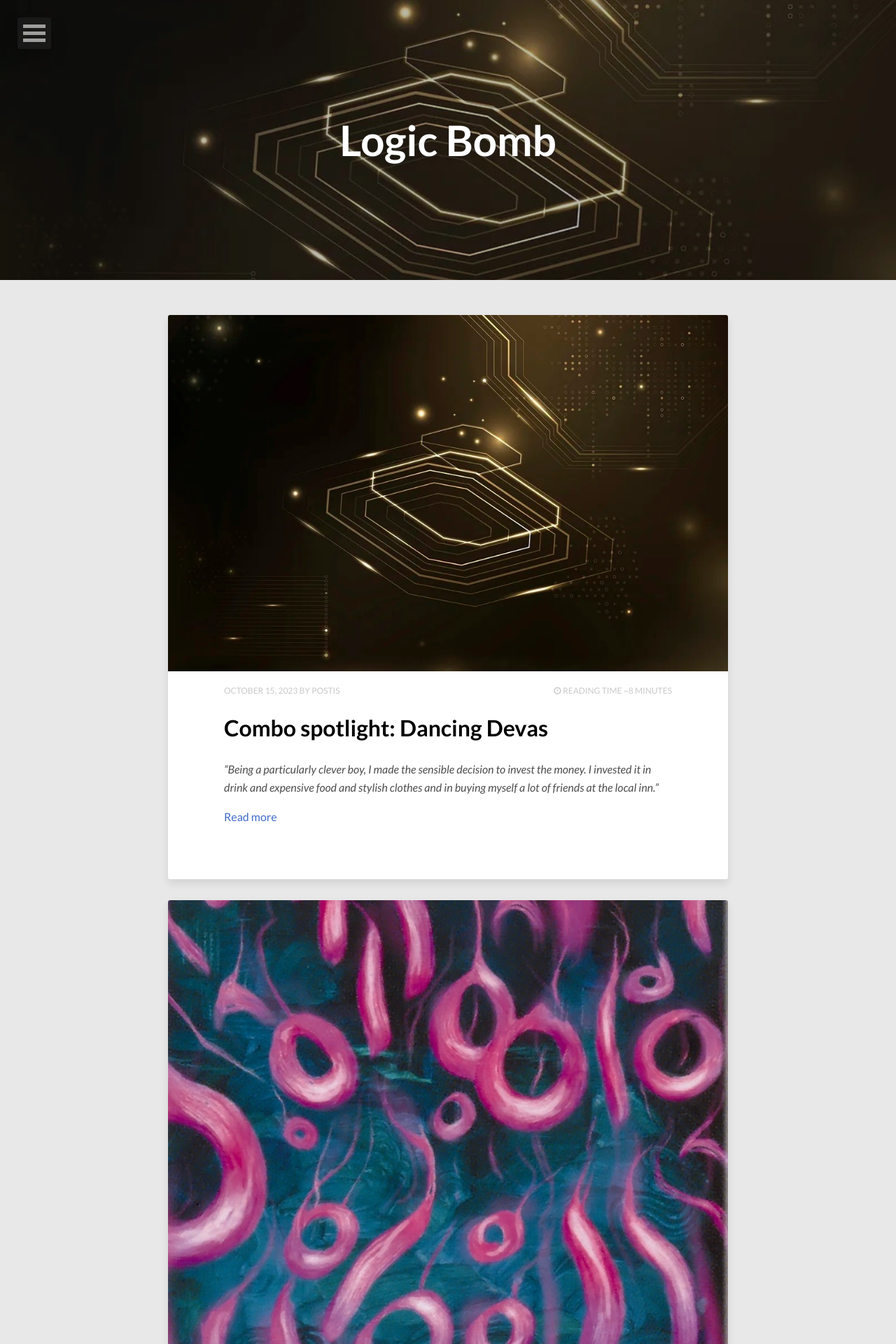
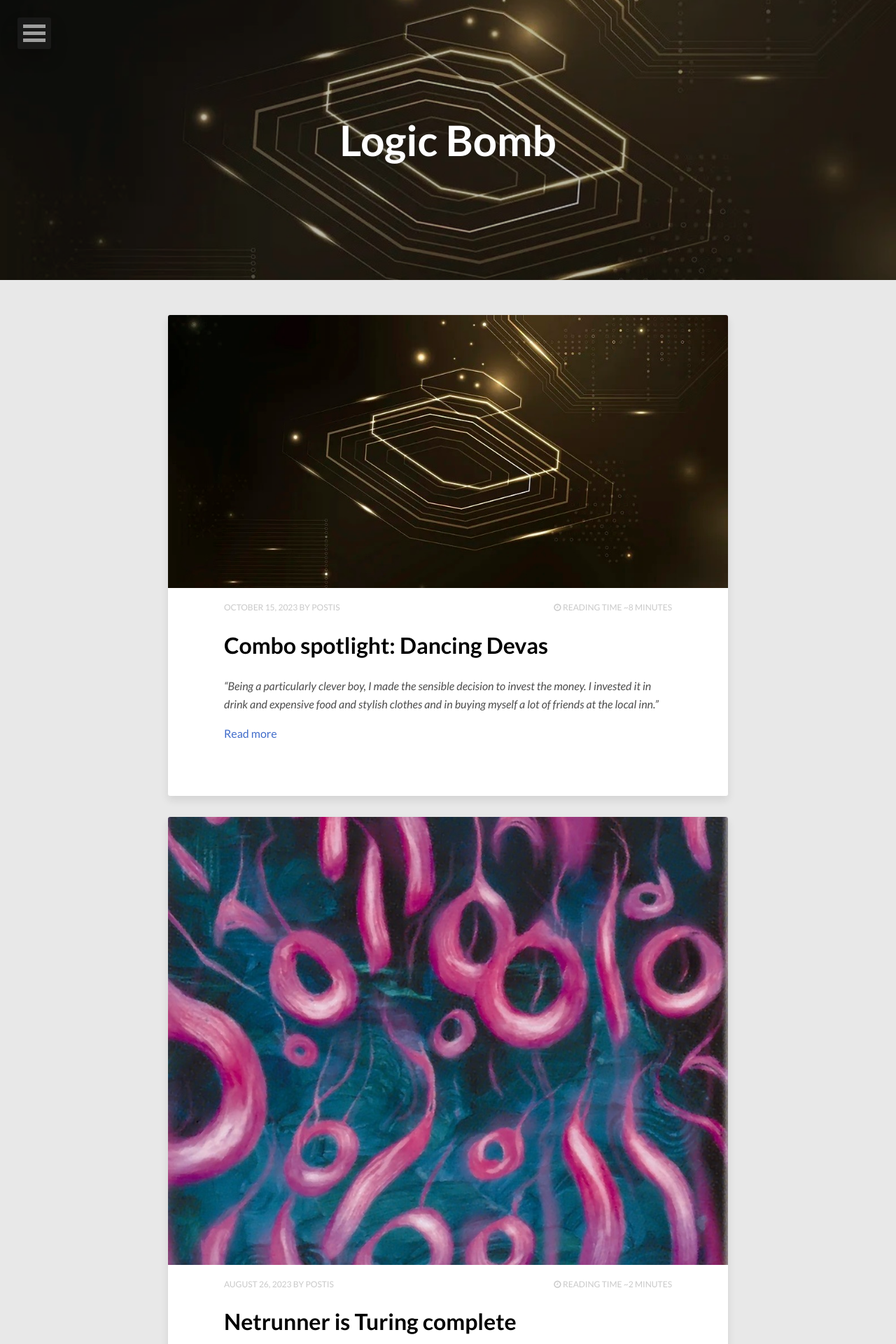
Before and after one commit to postinternetsyndrome/postinternetsyndrome.github.io, a Jekyll site: the page built from docs/index.html, in a window 1280 px wide. Shown: the top 1920 px of the page at 70% size. Built offline with Jekyll 4.4.1, drawn with Linux system fonts in a browser that asks for light colours; nearby versions of some CDN libraries; the list of posts is cut into pages by our own code.

Commit message:
slimmer default image for posts without bespoke image

```diff
--- a/docs/_config.yml
+++ b/docs/_config.yml
@@ -35,7 +35,7 @@ defaults:
     path: ""
   values:
     image:
-      feature: gold-banner-cropped.jpg
+      feature: gold-banner-cropped-more.jpg
 
 # Analytics and webmaster tools stuff goes here
 google_verify:
```
Also changed, not shown: docs/images/gold-banner-cropped-more.jpg (added).
